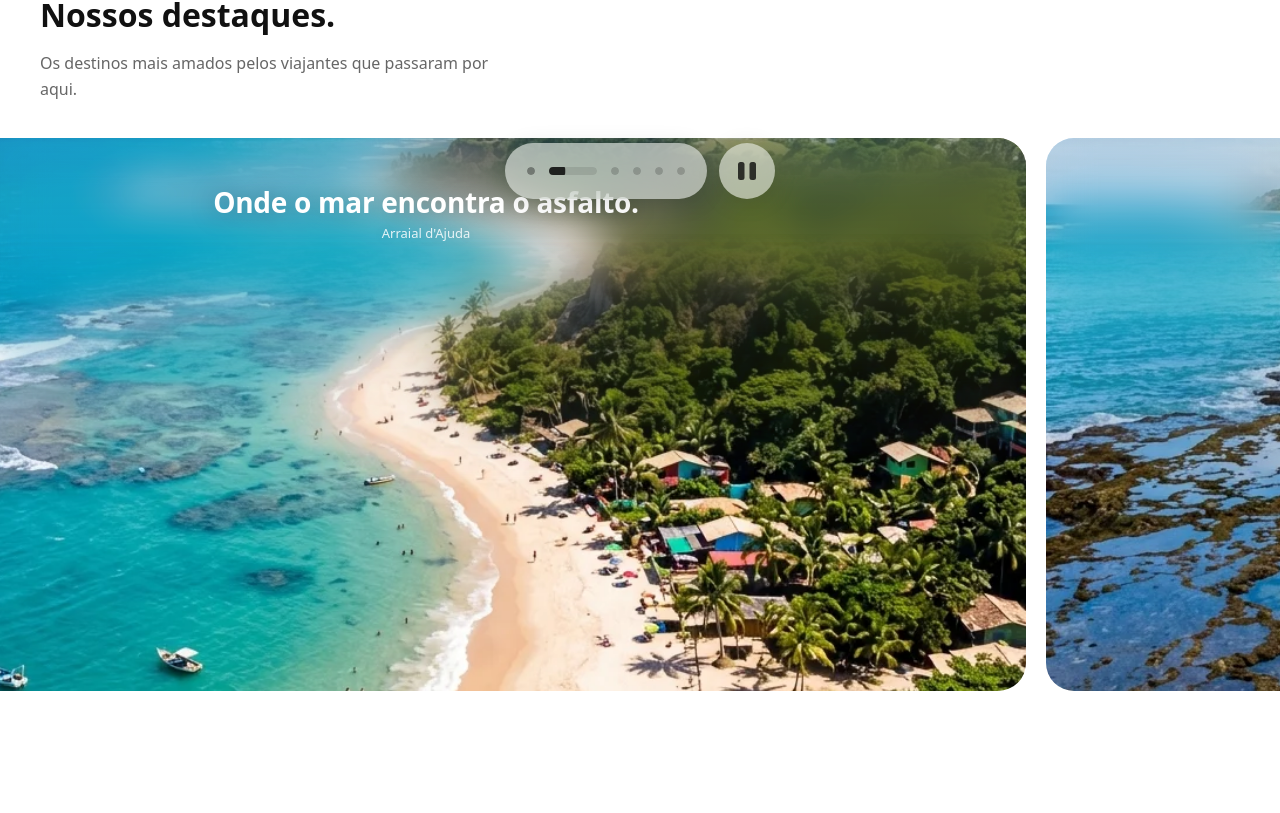
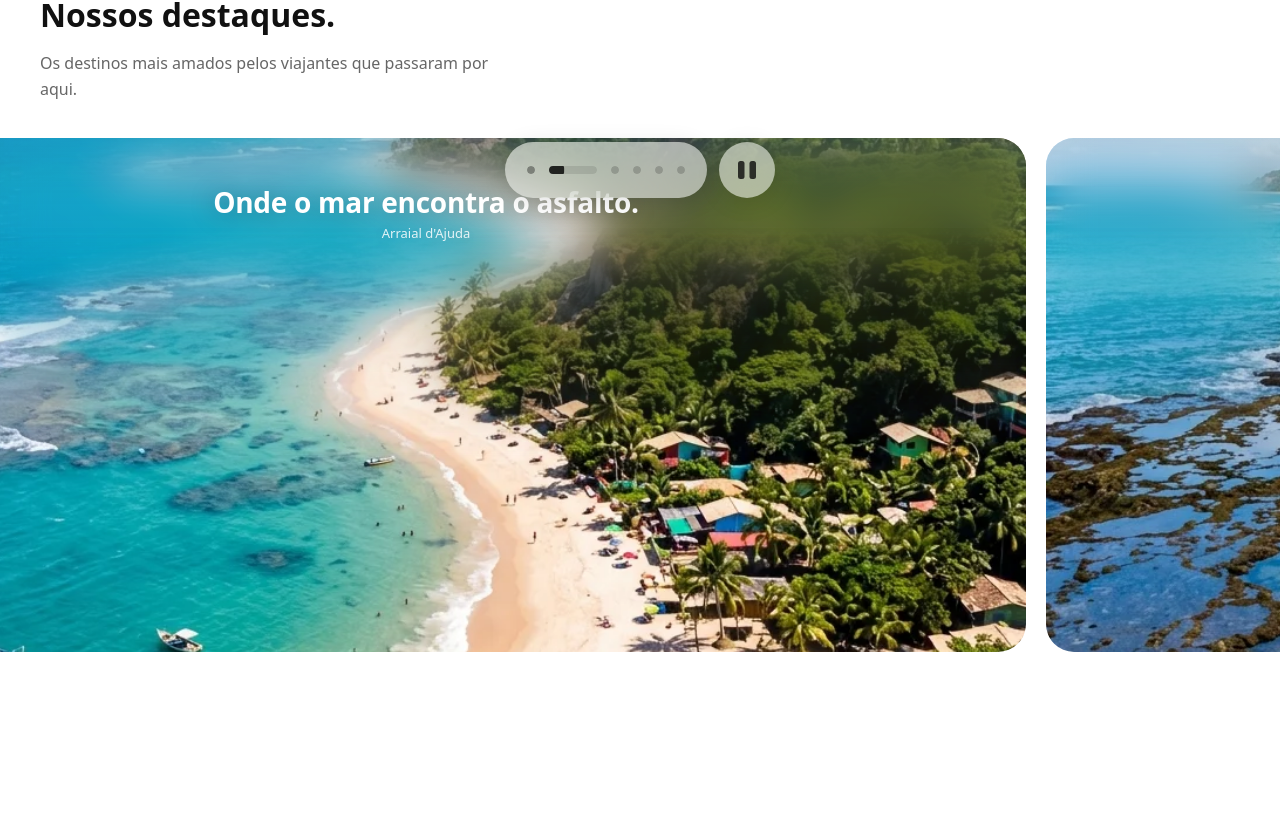
Before and after one commit to Huendelx/Tour-Porto-Seguro, a Next.js app: page / in a window 1280 px wide. Shown: the part 1007-1820 px from the top of the page. Built offline with nearby package versions, Linux system fonts and the light colour scheme.

Commit message:
fix: galeria formato cinemascope 21/9

```diff
--- a/src/app/globals.css
+++ b/src/app/globals.css
@@ -143,7 +143,7 @@ body {
 .hl-card-body {
   position: relative;
   width: 100%;
-  aspect-ratio: 1260 / 580;
+  aspect-ratio: 21 / 9;
   border-radius: 28px;
   overflow: hidden;
   background: #0a0a0a;
```
